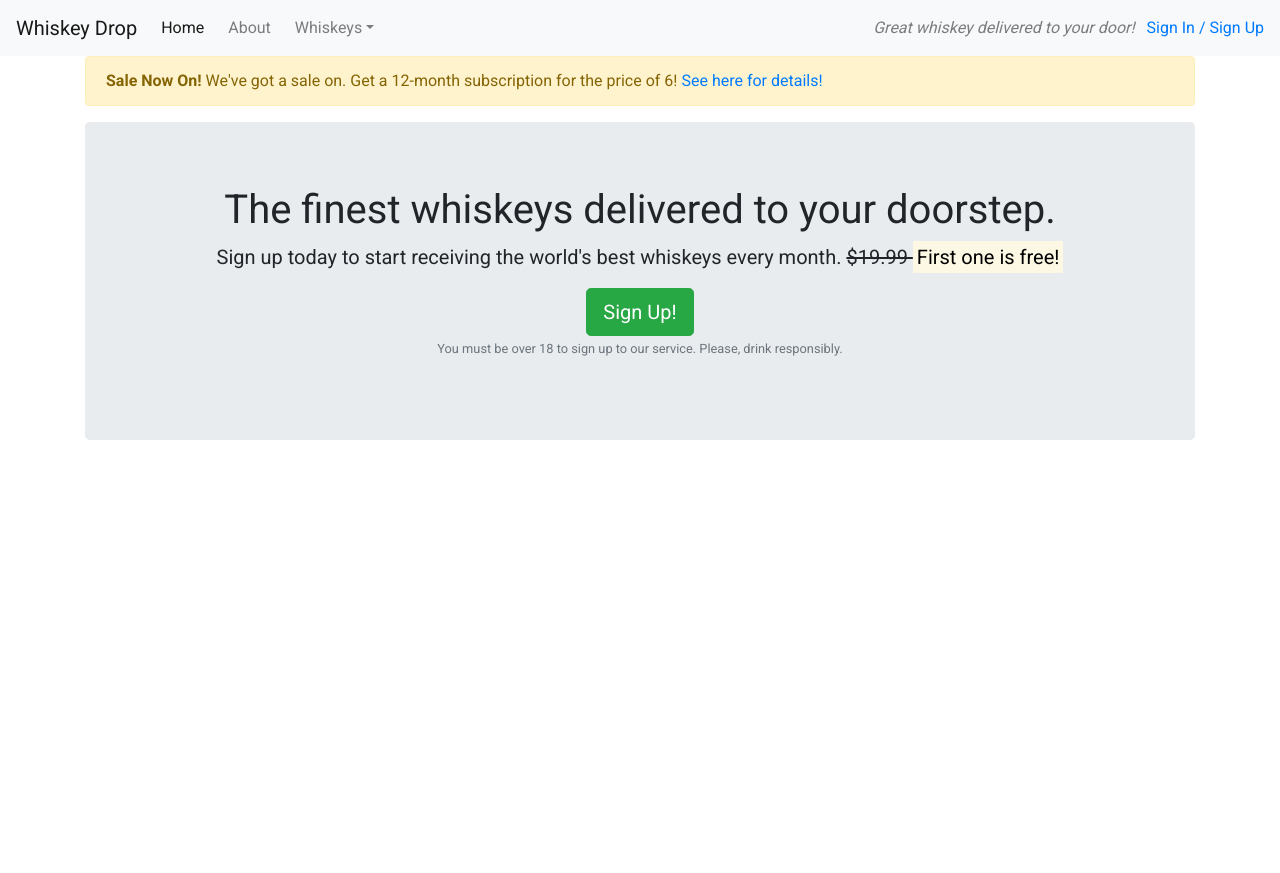
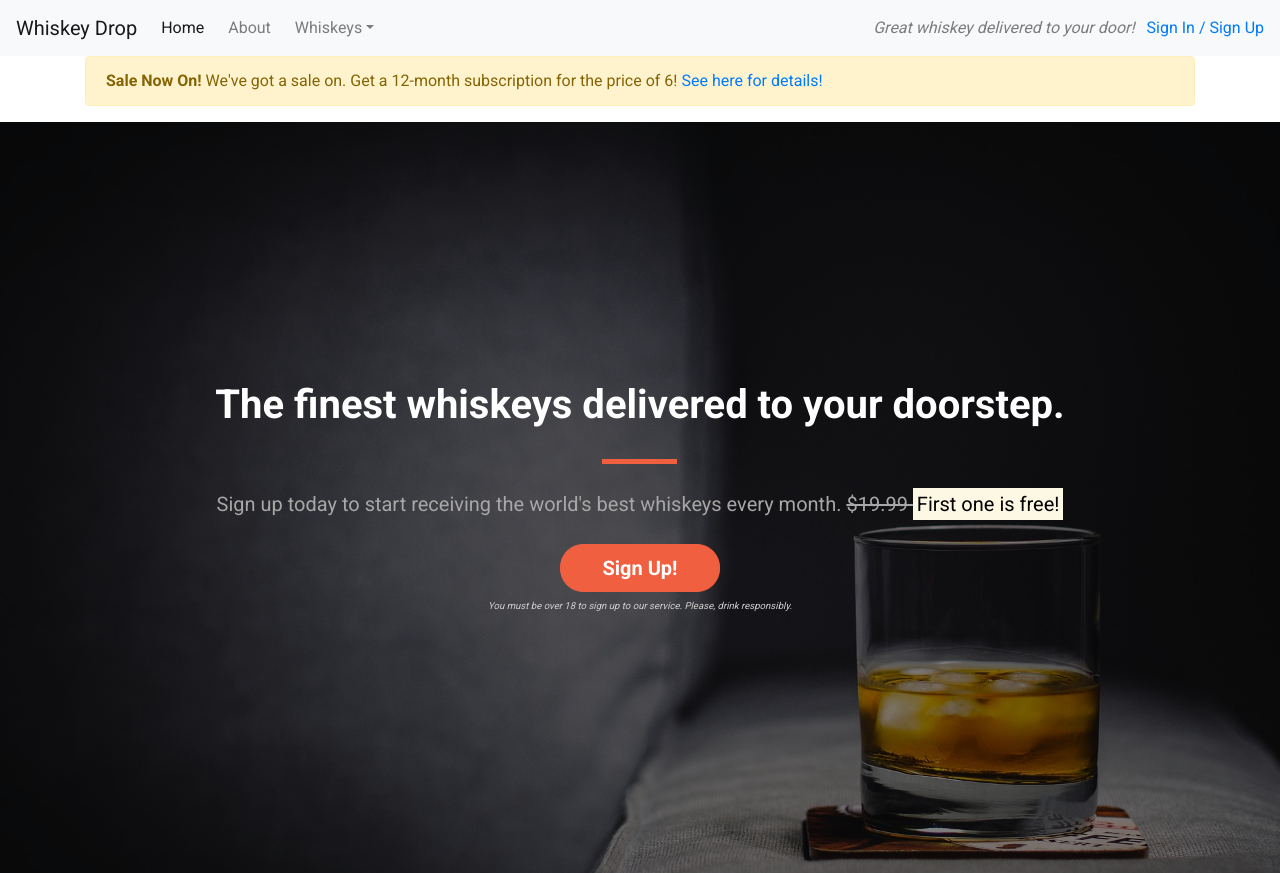
Before and after one commit to antalmelinda1116/bootstrap4, a plain HTML site: page index.html in a window 1280 px wide. Shown: the top 873 px of the page. Drawn offline with nearby package versions, Linux system fonts and the light colour scheme.

Commit message:
finishing styling callout section

```diff
--- a/css/style.css
+++ b/css/style.css
@@ -9,13 +9,27 @@ body {
 .callout-container {
     height: 100vh;
 
-    html {
-  background: url('../images/whiskey-background.jpeg') no-repeat bottom right fixed;
-  -webkit-background-size: cover;
-  -moz-background-size: cover;
-  -o-background-size: cover;
-  background-size: cover;
+    background: url('../images/whiskey-background.jpeg') no-repeat bottom right fixed;
+    -webkit-background-size: cover;
+    -moz-background-size: cover;
+    -o-background-size: cover;
+    background-size: cover;
+
+    display: flex;
+    align-items: center;
+    justify-content: center;
+
+    position: relative;
+
 }
+
+.opaque-overlay {
+    position: absolute;
+    top: 0;
+    left: 0;
+    height: 100%;
+    width: 100%;
+    background-color: rgba(0,0,0,0.5);
 }
 
 .quotes-container {
@@ -25,3 +39,65 @@ body {
 .features-container {
 
 }
+
+/* Jumbotron */
+
+.jumbotron {
+    background-color: transparent;
+}
+
+.jumbotron-header {
+    color: white;
+    font-weight: bold;
+    margin-bottom: 30px;
+}
+
+.jumbotron .lead {
+    margin: 25px 0;
+    color: #a7a7a7;
+}
+
+.jumbotron small {
+    font-size: 60%;
+    font-style: italic;
+    color: #d0d0d0;
+}
+
+/* Block Dividers */
+
+.block-divider {
+    width :75px;
+    height: 5px;
+    border: 0;
+
+}
+
+.block-divider-orange {
+    background-color: #f05f40;
+}
+
+.block-divider-short {
+    width: 35px;
+}
+
+/* Buttons */
+
+.btn-cta {
+    font-weight: bold;
+    border-radius: 23px;
+    width: 160px;
+}
+
+.btn-red {
+    color: white;
+    background-color: #f05f40;
+    border-color: #f05f40;
+}
+
+.btn-red:hover,
+.btn-red:active,
+.btn-red:focus,
+.btn-red:active:focus {
+    background-color: #df4929;
+    border-color: #df4929;
+}
--- a/index.html
+++ b/index.html
@@ -49,16 +49,20 @@
             </div>
         </div>
     </div>
-    <div class="container callout-container">
+    <div class="container-fluid callout-container">
+        <div class="opaque-overlay"></div>
         <div class="row">
             <div class="col-12">
                 <section class="callout jumbotron text-center">
-                    <h1>The finest whiskeys delivered to your doorstep.</h1>
+                    <h1 class="jumbotron-header">The finest whiskeys delivered to your doorstep.</h1>
+
+                    <hr class="block-divider block-divider-orange">
+
                     <p class="lead">Sign up today to start receiving the world's best whiskeys every month.
                         <s class="d-none d-sm-inline">$19.99 </s>
                         <span class="d-inline d-sm-none"><br></span>
                         <strong><mark>First one is free!</mark></strong></p>
-                    <button class="btn btn-success btn-lg" data-toggle="modal" data-target="#signUpModal">Sign Up!</button>
+                    <button class="btn btn-cta btn-red btn-lg" data-toggle="modal" data-target="#signUpModal">Sign Up!</button>
                     <p class="text-muted"><small>You must be over 18 to sign up to our service. Please, drink responsibly.</small></p>
                 </section>
             </div>
```
